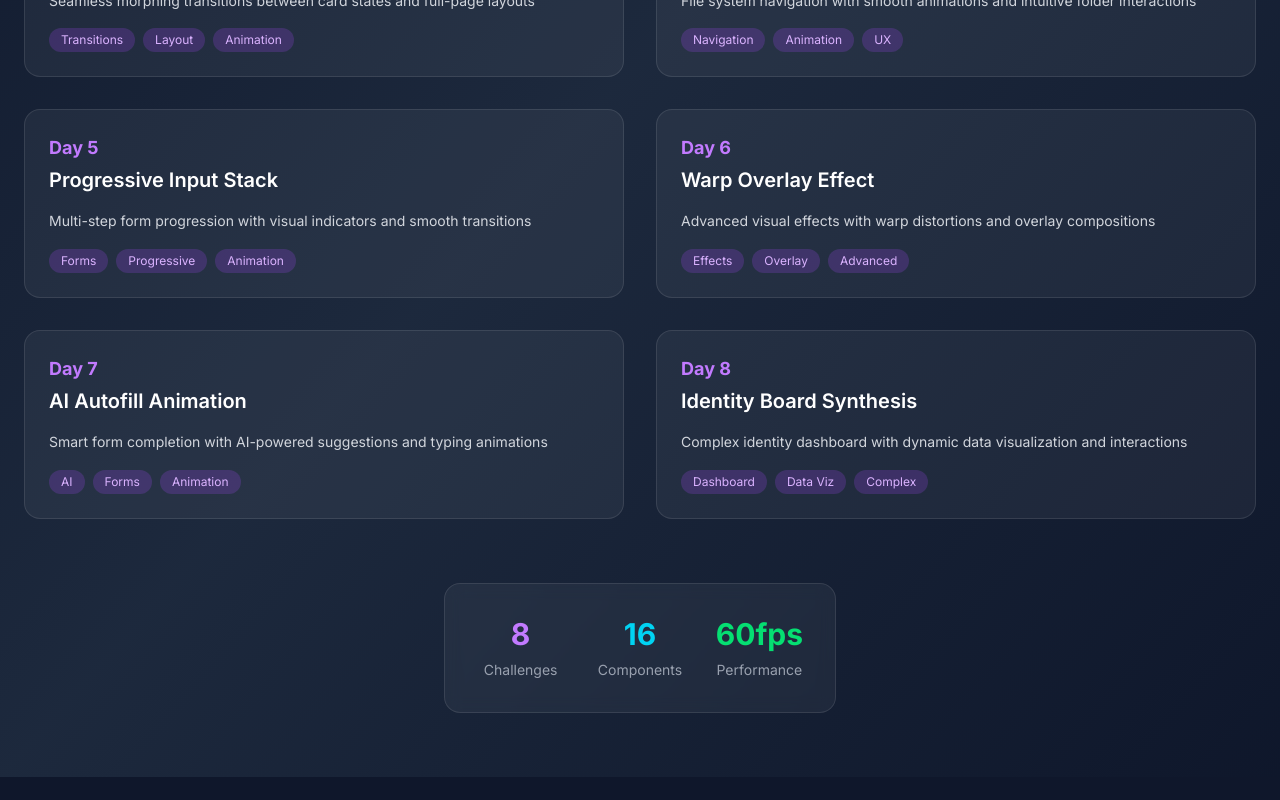
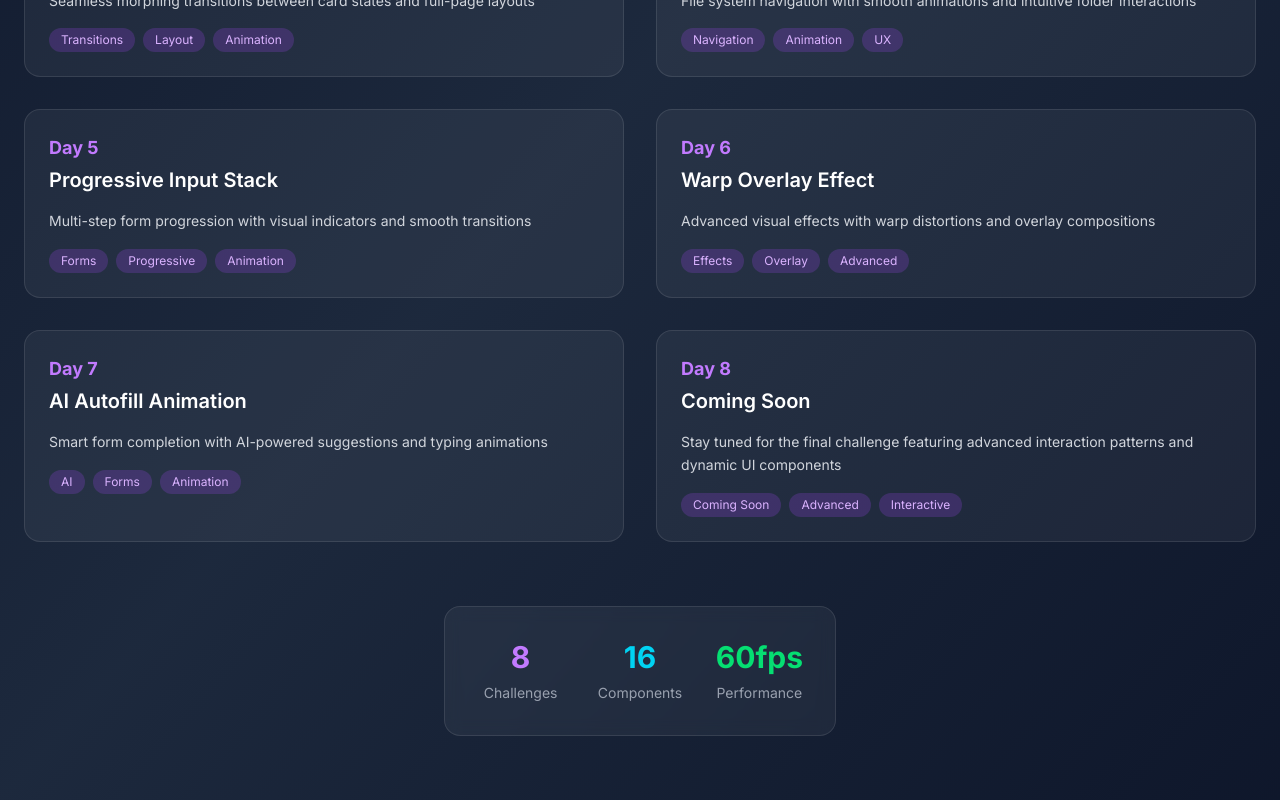
Before and after one commit to 9jaDevo/PeerlistChallenge, a Next.js app: page /all in a window 1280 px wide. Shown: the part 659-1459 px from the top of the page. Before the commit the page ends 1436 px from the top, so only its background shows below. Built offline with nearby package versions, Linux system fonts and the light colour scheme.

Commit message:
feat: Update day 8 challenge title and description to reflect upcoming content

```diff
--- a/app/all/page.tsx
+++ b/app/all/page.tsx
@@ -53,10 +53,10 @@ export default function AllPage() {
     },
     {
       day: 8,
-      title: "Identity Board Synthesis",
+      title: "Coming Soon",
       href: "/day-8",
-      description: "Complex identity dashboard with dynamic data visualization and interactions",
-      tags: ["Dashboard", "Data Viz", "Complex"]
+      description: "Stay tuned for the final challenge featuring advanced interaction patterns and dynamic UI components",
+      tags: ["Coming Soon", "Advanced", "Interactive"]
     }
   ]
 
```
